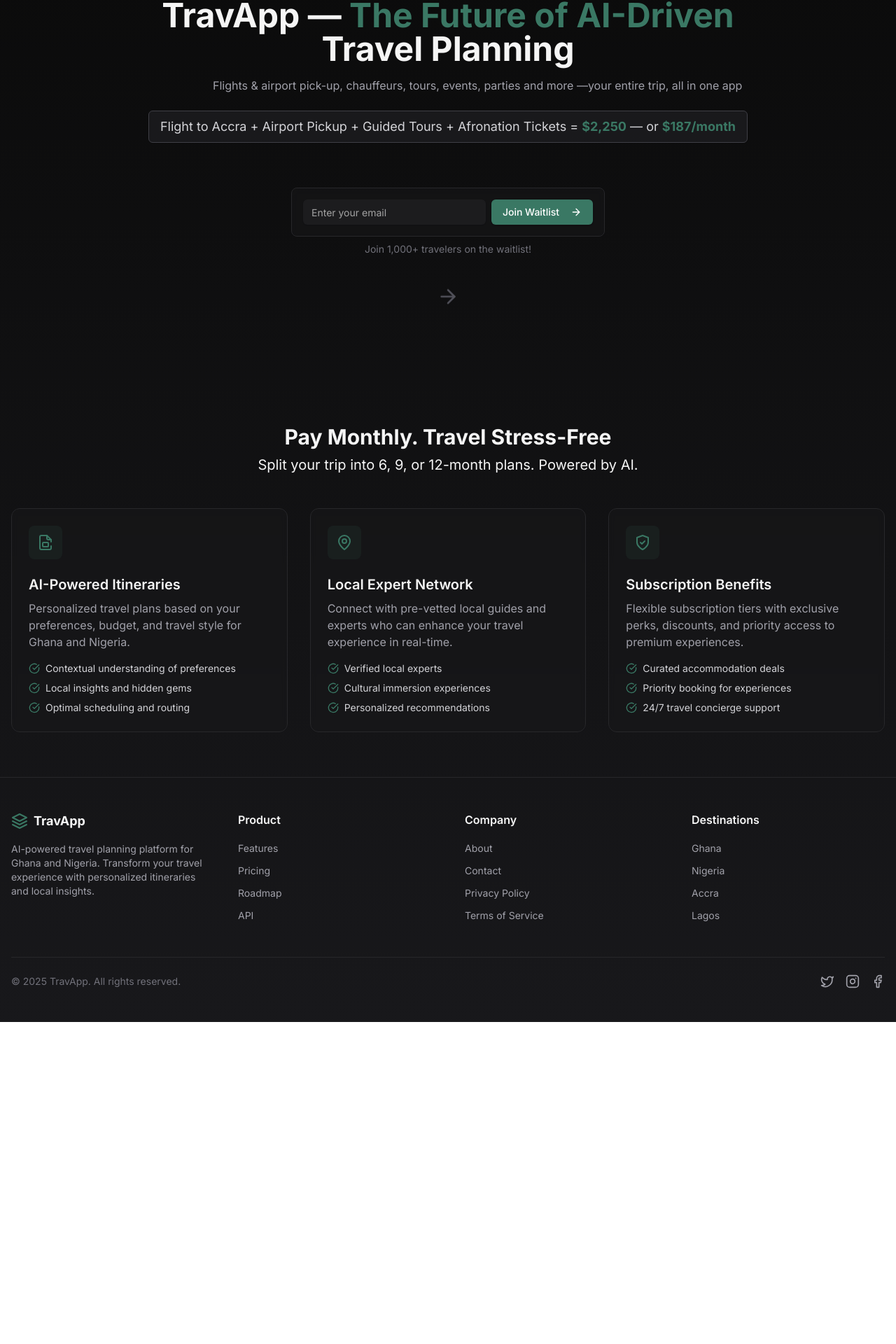
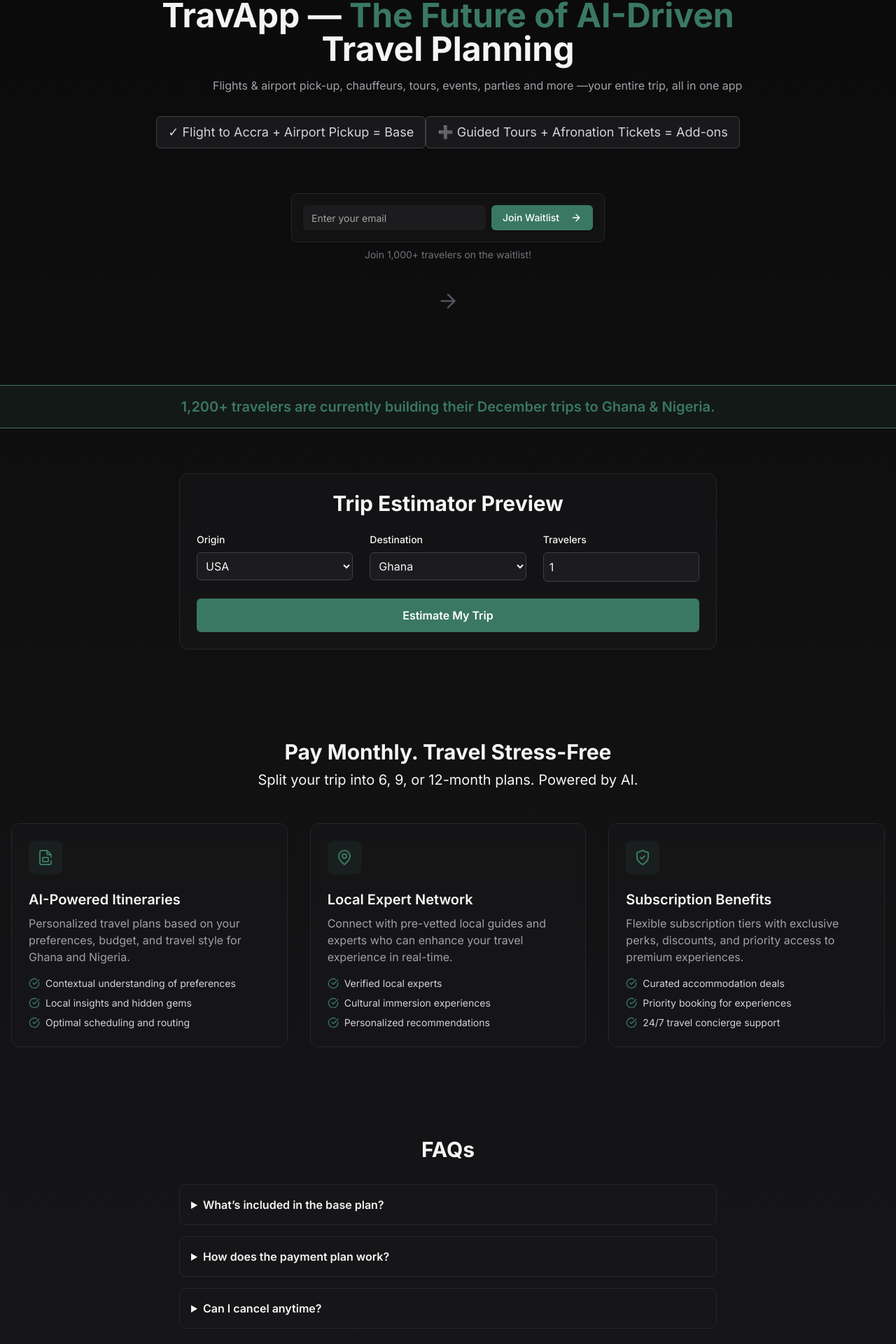
Before and after one commit to IsaacAhor/TravApp, a Next.js app: page / in a window 1280 px wide. Shown: the part 162-2082 px from the top of the page at 70% size. Before the commit the page ends 1622 px from the top, so only its background shows below. Built offline with nearby package versions, Linux system fonts and the light colour scheme.

Commit message:
Changes made

```diff
--- a/src/app/how-it-works/page.tsx
+++ b/src/app/how-it-works/page.tsx
@@ -222,7 +222,7 @@ export default function HowItWorksPage() {
         <div className="max-w-7xl mx-auto text-center">
           <a href="/tripestimate">
             <button className="px-8 py-4 rounded-lg bg-primary hover:bg-primary/80 text-white font-semibold text-lg transition w-full md:w-auto">
-              Estimate My Monthly Plan
+              Estimate My Trip
             </button>
           </a>
         </div>
--- a/src/app/page.tsx
+++ b/src/app/page.tsx
@@ -23,9 +23,12 @@ export default function Home() {
               Flights & airport pick-up, chauffeurs, tours, events, parties and more —your entire trip, all in one app
             </p>
             {/* Mini-itinerary preview */}
-            <div className="text-center mb-12">
+            <div className="text-center mb-12 space-y-2">
               <p className="text-lg text-zinc-300 bg-zinc-800/50 inline-block px-4 py-2 rounded-md border border-zinc-700 shadow-sm">
-                Flight to Accra + Airport Pickup + Guided Tours + Afronation Tickets = <span className="font-bold text-primary">$2,250</span> — or <span className="font-bold text-primary">$187/month</span>
+                ✓ Flight to Accra + Airport Pickup = Base
+              </p>
+              <p className="text-lg text-zinc-300 bg-zinc-800/50 inline-block px-4 py-2 rounded-md border border-zinc-700 shadow-sm">
+                ➕ Guided Tours + Afronation Tickets = Add-ons
               </p>
             </div>
           </div>
@@ -51,6 +54,54 @@ export default function Home() {
           <div className="mt-12 flex justify-center">
             <ArrowRight className="h-8 w-8 text-zinc-600 animate-bounce" />
           </div>
+        </div>
+      </section>
+
+      <section className="py-4 px-4 bg-primary/10 border-y border-primary text-center overflow-hidden">
+        <p className="text-lg md:text-xl font-semibold text-primary animate-pulse">
+          1,200+ travelers are currently building their December trips to Ghana & Nigeria.
+        </p>
+      </section>
+
+      <section className="py-16 px-4">
+        <div className="max-w-3xl mx-auto bg-zinc-900/50 backdrop-blur-sm border border-zinc-800 rounded-xl p-6">
+          <h2 className="text-2xl md:text-3xl font-bold mb-6 text-center">Trip Estimator Preview</h2>
+          <div className="grid grid-cols-1 md:grid-cols-3 gap-6 mb-6">
+            <div>
+              <label className="block mb-2 text-sm font-medium">Origin</label>
+              <select className="w-full rounded-md border border-zinc-700 bg-zinc-800/50 p-2 focus:outline-none focus:ring-2 focus:ring-primary">
+                <option>USA</option>
+                <option>UK</option>
+                <option>Canada</option>
+                <option>EU</option>
+                <option>Africa</option>
+                <option>Asia</option>
+                <option>Australia</option>
+              </select>
+            </div>
+            <div>
+              <label className="block mb-2 text-sm font-medium">Destination</label>
+              <select className="w-full rounded-md border border-zinc-700 bg-zinc-800/50 p-2 focus:outline-none focus:ring-2 focus:ring-primary">
+                <option>Ghana</option>
+                <option>Nigeria</option>
+              </select>
+            </div>
+            <div>
+              <label className="block mb-2 text-sm font-medium">Travelers</label>
+              <input
+                type="number"
+                min="1"
+                max="5"
+                defaultValue="1"
+                className="w-full rounded-md border border-zinc-700 bg-zinc-800/50 p-2 focus:outline-none focus:ring-2 focus:ring-primary"
+              />
+            </div>
+          </div>
+          <a href="/tripestimate">
+            <button className="w-full py-3 rounded-md bg-primary hover:bg-primary/80 text-white font-semibold transition">
+              Estimate My Trip
+            </button>
+          </a>
         </div>
       </section>
 
@@ -183,6 +234,31 @@ export default function Home() {
         </div>
       </section>
 
+      <section className="py-16 px-4">
+        <div className="max-w-3xl mx-auto">
+          <h2 className="text-2xl md:text-3xl font-bold mb-8 text-center">FAQs</h2>
+          <div className="space-y-4">
+            <details className="bg-zinc-900/50 backdrop-blur-sm border border-zinc-800 rounded-lg p-4">
+              <summary className="cursor-pointer font-semibold">What’s included in the base plan?</summary>
+              <p className="mt-2 text-zinc-400">
+                The base plan covers your round-trip flight (economy class) and airport pickup. You can customize with add-ons like tours, events, and more.
+              </p>
+            </details>
+            <details className="bg-zinc-900/50 backdrop-blur-sm border border-zinc-800 rounded-lg p-4">
+              <summary className="cursor-pointer font-semibold">How does the payment plan work?</summary>
+              <p className="mt-2 text-zinc-400">
+                You can split your total trip cost into 6, 9, or 12 monthly payments. Pay over time before your departure date.
+              </p>
+            </details>
+            <details className="bg-zinc-900/50 backdrop-blur-sm border border-zinc-800 rounded-lg p-4">
+              <summary className="cursor-pointer font-semibold">Can I cancel anytime?</summary>
+              <p className="mt-2 text-zinc-400">
+                Yes, you can cancel or reschedule subject to applicable fees. Each service has its own cancellation policy.
+              </p>
+            </details>
+          </div>
+        </div>
+      </section>
 
       <Footer />
     </main>
--- a/src/components/layout/header.tsx
+++ b/src/components/layout/header.tsx
@@ -25,7 +25,7 @@ export function Header() {
             How TravApp Works
           </Link>
           <Link href="/tripestimate" className="text-zinc-400 hover:text-primary transition-colors">
-            Estimate Your Monthly Plan
+            Estimate My Trip
           </Link>
         </nav>
 
```
